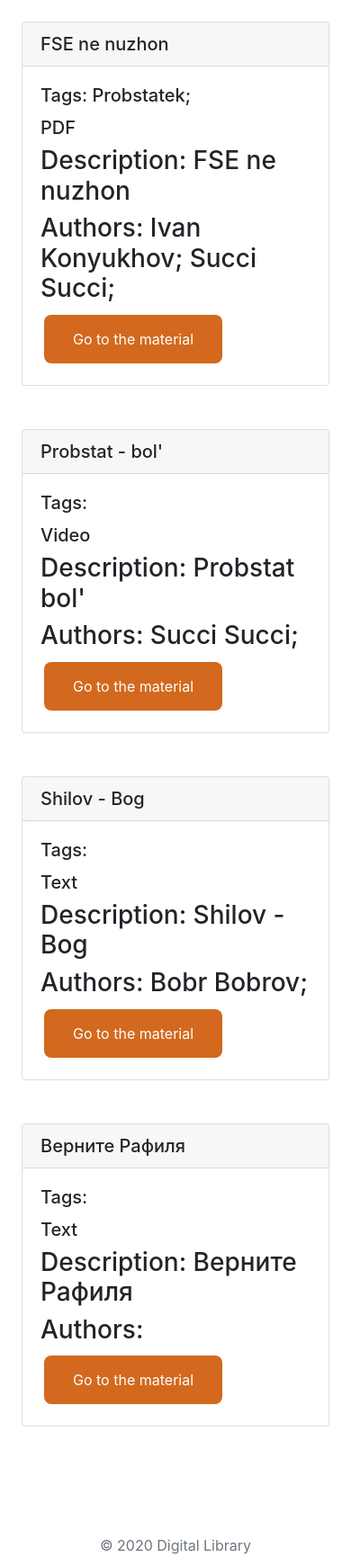
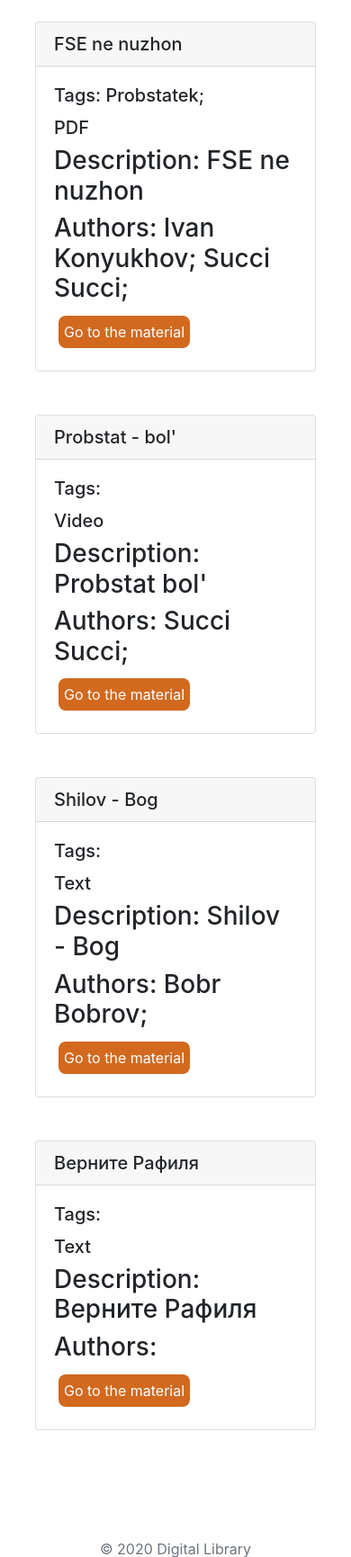
Before and after one commit to PurplePegasuss/Digital-Library-BS19-06, a Flask app: page /list_of_materials in a window 390 px wide. Shown: the part 56-1787 px from the top of the page at 90% size. Run offline with Flask 2, Linux system fonts and the light colour scheme; data comes from the database, SQL or seed files in the repository.

Commit message:
design changed

```diff
--- a/digital_library/views/templates/_page.html
+++ b/digital_library/views/templates/_page.html
@@ -12,14 +12,18 @@
                     border: none;
                     color: white;
                     display: inline-block;
-                    padding: 15px 32px;
+                    padding: 6px 6px;
                     text-align: center;
                     text-decoration: none;
                     font-size: 16px;
                     cursor: pointer;
                     border-radius: 8px;
-                    margin: 4px 4px;
+                    margin: 5px 5px;
                 }
+                hr.hr {
+                    border-top: 10px solid #8c8b8b;
+                }
+
             </style>
         {% endblock %}
         <link rel="stylesheet" href="https://cdn.jsdelivr.net/npm/bootstrap@4.5.3/dist/css/bootstrap.min.css"
--- a/digital_library/views/templates/list_of_materials.html
+++ b/digital_library/views/templates/list_of_materials.html
@@ -1,11 +1,10 @@
 {% extends '_page.html' %}
 {% block content %}
+    <div class = "container">
+    <div class = "row">
     {% for item in data%}
-        {% if loop.index0%2 ==0 %}
-            <div class = "row .row-cols-1">
-        {%  endif %}
-        <div class="col-sm-6">
-            <div class="card card-height: 100% m-4" >
+        <div class = "col-12 col-md-6">
+            <div class="card card-height: 100% m-4">
                 <h5 class="card-header">{{ item["title"] }}</h5>
                 <div class="card-body">
                     <h5 class="card-title">
@@ -25,8 +24,7 @@
                 </div>
             </div>
         </div>
-        {% if loop.index0 % 2 == 1 or loop.last %}
-            </div>
-        {%  endif %}
     {%  endfor %}
+    </div>
+    </div>
 {% endblock %}
```
